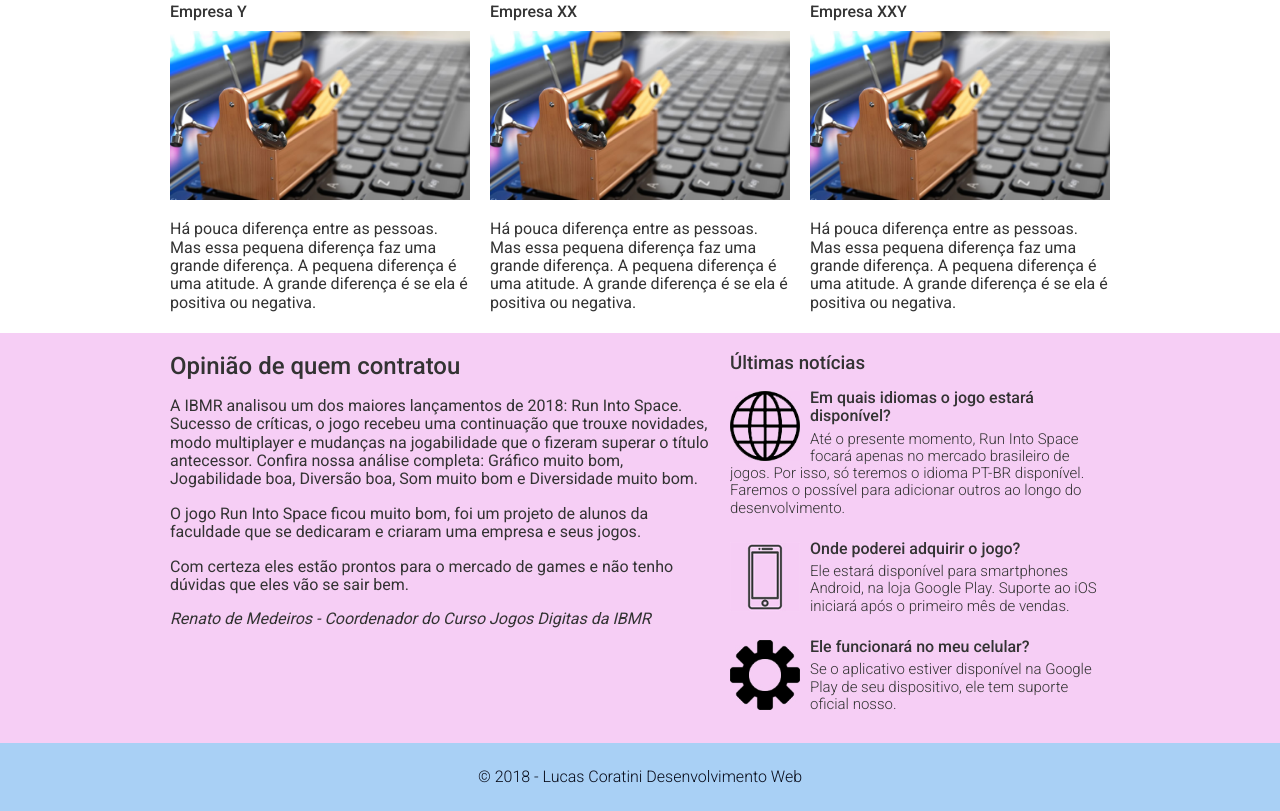
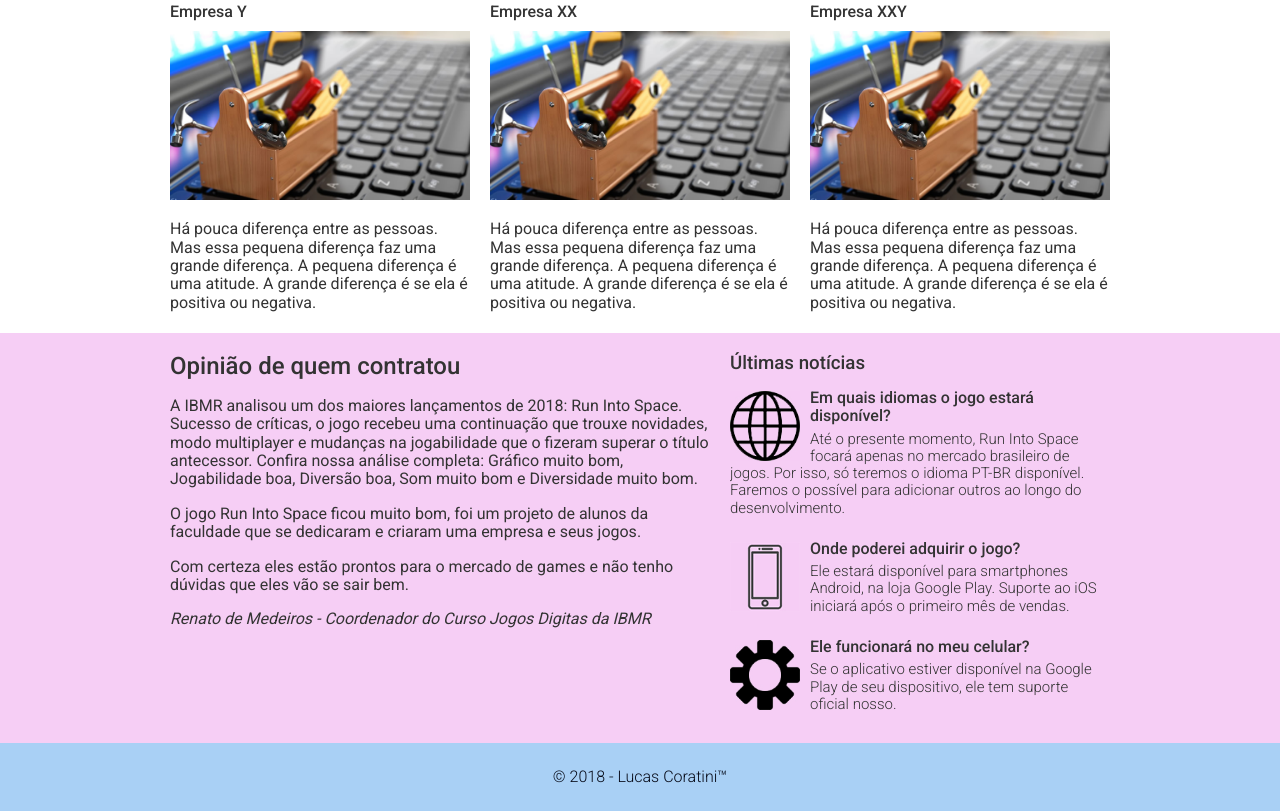
Before and after one commit to Coratini/mectref.github.io, a plain HTML site: page clientes.html in a window 1280 px wide. Shown: the part 914-1725 px from the top of the page. Drawn offline with Linux system fonts and the light colour scheme.

Commit message:
adicionando o codigo tm em todas as abas

```diff
--- a/clientes.html
+++ b/clientes.html
@@ -114,7 +114,7 @@
 			<div class="linha">
 				<footer>
 					<div class="coluna col12">
-						<span>&copy; 2018 - Lucas Coratini Desenvolvimento Web</span>
+						<span>&copy; 2018 - Lucas Coratini&#153;</span>
 					</div>
 				</footer>
 			</div>
```
Also changed, not shown: contato.html (+1 -1 lines), index.html (+1 -1 lines), nossojogo.html (+1 -1 lines), nossotime.html (+1 -1 lines), sobre.html (+1 -1 lines).
